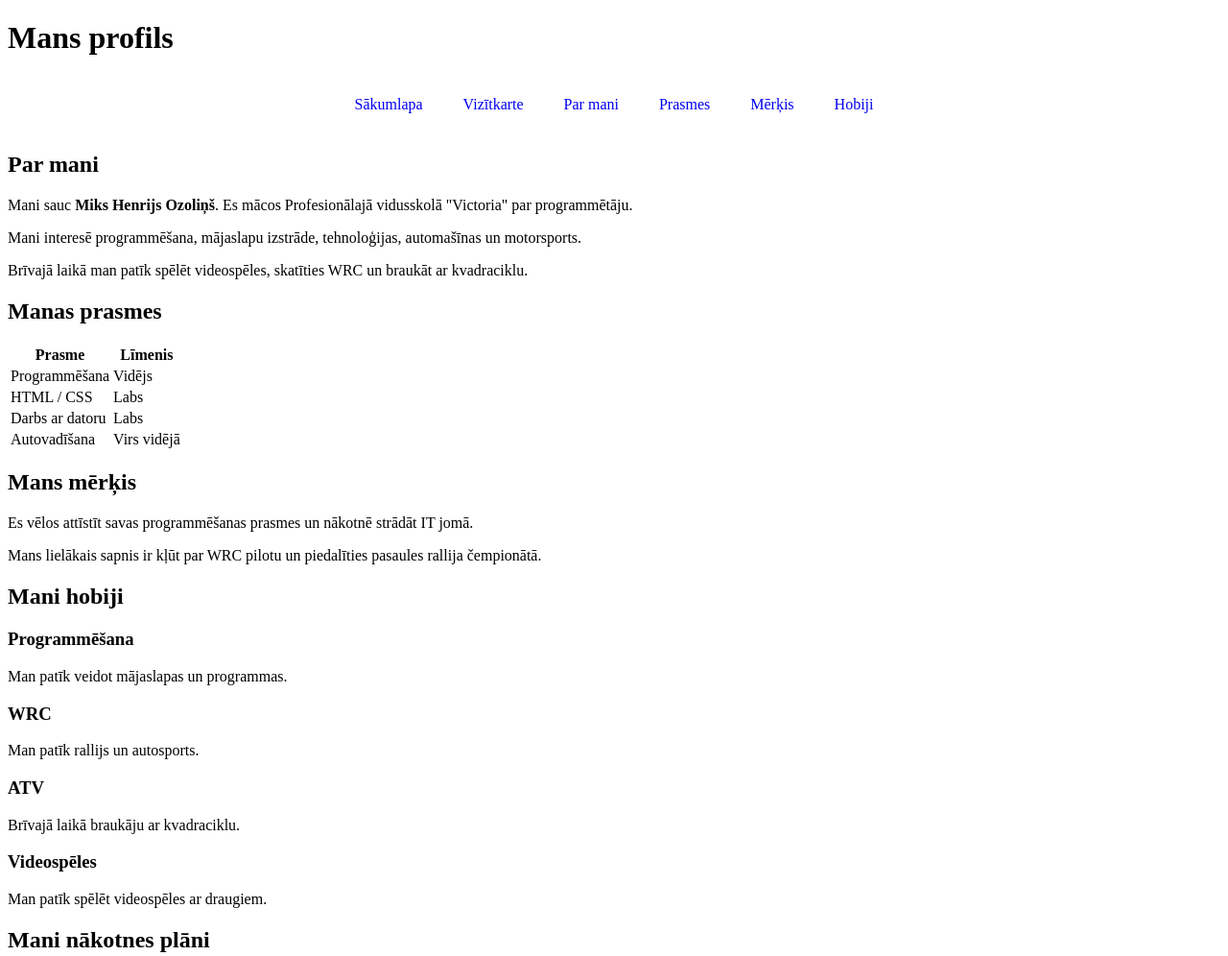
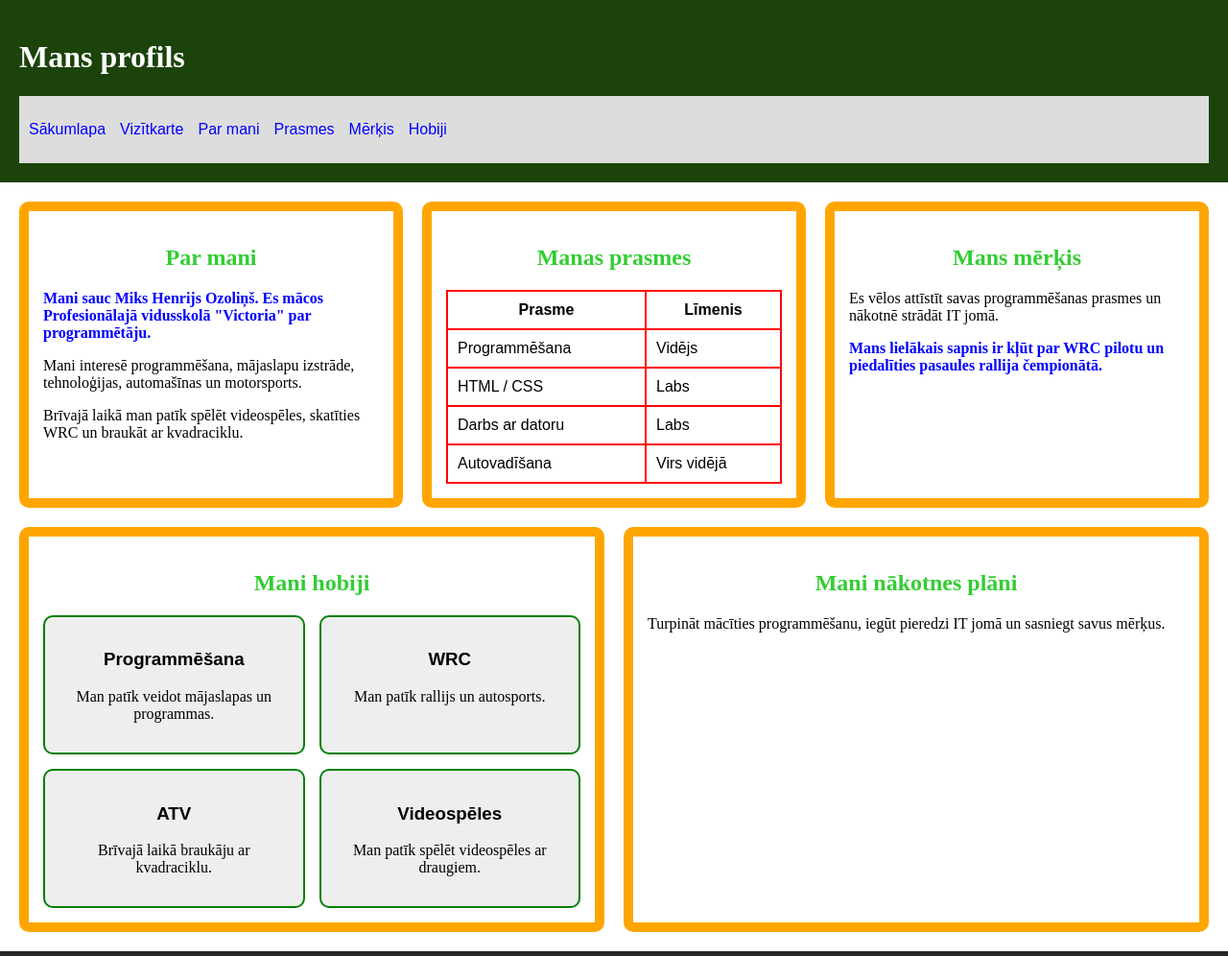
Before and after one commit to mhozolins/web_programesana_1sem_ozolins, a plain HTML site: page profils/index.html in a window 1280 px wide. Shown: the top 996 px of the page at 96% size. Drawn offline with Linux system fonts and the light colour scheme.

Commit message:
Vienots CSS dizains visam portfolio

```diff
--- a/profils/style.css
+++ b/profils/style.css
@@ -1,65 +1,117 @@
 
-.sakumlapas-kartites {
-    display: grid;
-    grid-template-columns: repeat(auto-fit, minmax(240px, 1fr));
-    gap: 20px;
-    margin-top: 20px;
+body {
+    font-family: Arial, sans-serif;
+    margin: 0;
+    background: white;
 }
 
-.sakumlapas-kartite {
-    background-color: #f5f5f5;
-    border: 2px solid orange;
-    border-radius: 8px;
+header {
+    background: rgb(27, 67, 10);
+    color: white;
     padding: 20px;
-    text-align: center;
 }
 
-.sakumlapas-kartite h3 {
-    color: #287a40;
+h1 {
+    font-family: STENCIL, serif;
 }
 
-.sakumlapas-kartite a {
-    display: inline-block;
-    background-color: #379451;
-    color: white;
-    padding: 12px 20px;
-    text-decoration: none;
-    border-radius: 5px;
-    margin-top: 10px;
-}
-
-.sakumlapas-kartite a:hover {
-    background-color: orange;
-    color: black;
+nav {
+    background: #dddddd;
+    padding: 10px;
 }
 
 nav ul {
     display: flex;
-    justify-content: center;
-    align-items: center;
     flex-wrap: wrap;
-    gap: 12px;
+    gap: 15px;
     list-style: none;
-    padding: 10px;
-    margin: 0;
-}
-
-nav li {
-    list-style: none;
+    padding: 0;
 }
 
 nav a {
-    display: inline-block;
-    padding: 10px 15px;
+    color: blue;
     text-decoration: none;
 }
 
+nav a:hover {
+    color: red;
+}
+
+main {
+    display: flex;
+    flex-wrap: wrap;
+    gap: 20px;
+    padding: 20px;
+}
+
+section {
+    flex: 1 1 350px;
+    min-width: 0;
+    border: 10px solid orange;
+    border-radius: 10px;
+    padding: 15px;
+}
+
+h2 {
+    font-family: "Times New Roman";
+    color: limegreen;
+    text-align: center;
+}
+
+p {
+    font-family: "Times New Roman";
+}
+
+.izcelts {
+    color: blue;
+    font-weight: bold;
+}
+
+table {
+    width: 100%;
+    border-collapse: collapse;
+}
+
+td, th {
+    border: 2px solid red;
+    padding: 10px;
+}
+
+.kartites {
+    display: flex;
+    flex-wrap: wrap;
+    gap: 15px;
+}
+
+.kartite {
+    flex: 1 1 150px;
+    background: #eeeeee;
+    border: 2px solid green;
+    border-radius: 10px;
+    padding: 15px;
+    text-align: center;
+}
+
+footer {
+    background: #282828;
+    color: white;
+    padding: 15px;
+}
+
+footer p {
+    color: white;
+}
+
+footer a {
+    color: lightgreen;
+}
+
 @media (max-width: 600px) {
-    .sakumlapas-kartites {
-        grid-template-columns: 1fr;
+    main {
+        padding: 10px;
     }
 
-    nav ul {
-        flex-direction: column;
+    section {
+        flex-basis: 100%;
     }
 }
--- a/style.css
+++ b/style.css
@@ -1,65 +1,64 @@
 
-.sakumlapas-kartites {
-    display: grid;
-    grid-template-columns: repeat(auto-fit, minmax(240px, 1fr));
-    gap: 20px;
-    margin-top: 20px;
+body {
+    font-family: Arial, sans-serif;
+    margin: 0;
+    background: white;
 }
 
-.sakumlapas-kartite {
-    background-color: #f5f5f5;
-    border: 2px solid orange;
-    border-radius: 8px;
-    padding: 20px;
+header {
+    background: rgb(27, 67, 10);
+    color: white;
+    padding: 25px;
     text-align: center;
 }
 
-.sakumlapas-kartite h3 {
-    color: #287a40;
+h1 {
+    font-family: STENCIL, serif;
 }
 
-.sakumlapas-kartite a {
-    display: inline-block;
-    background-color: #379451;
-    color: white;
-    padding: 12px 20px;
-    text-decoration: none;
-    border-radius: 5px;
-    margin-top: 10px;
+h2 {
+    color: limegreen;
+    font-family: "Times New Roman";
 }
 
-.sakumlapas-kartite a:hover {
-    background-color: orange;
+main {
+    padding: 30px;
+    text-align: center;
+}
+
+.kartites {
+    display: flex;
+    justify-content: center;
+    flex-wrap: wrap;
+    gap: 20px;
+    margin-top: 30px;
+}
+
+.kartite {
+    background: #eeeeee;
+    border: 3px solid orange;
+    border-radius: 10px;
+    padding: 20px;
+    width: 250px;
+}
+
+.kartite a {
+    display: inline-block;
+    background: rgb(27, 67, 10);
+    color: white;
+    padding: 10px;
+    border-radius: 5px;
+    text-decoration: none;
+}
+
+.kartite a:hover {
+    background: orange;
     color: black;
 }
 
-nav ul {
-    display: flex;
-    justify-content: center;
-    align-items: center;
-    flex-wrap: wrap;
-    gap: 12px;
-    list-style: none;
-    padding: 10px;
-    margin: 0;
+footer {
+    background: #282828;
+    color: white;
+    padding: 15px;
+    text-align: center;
 }
-
-nav li {
-    list-style: none;
-}
-
-nav a {
-    display: inline-block;
-    padding: 10px 15px;
-    text-decoration: none;
-}
-
-@media (max-width: 600px) {
-    .sakumlapas-kartites {
-        grid-template-columns: 1fr;
-    }
-
-    nav ul {
-        flex-direction: column;
-    }
-}
--- a/todo/style.css
+++ b/todo/style.css
@@ -1,39 +1,35 @@
 
 body {
     font-family: Arial, sans-serif;
-    background-color: #f4f4f4;
+    background: white;
     margin: 0;
-    padding: 40px;
 }
 
 .container {
     max-width: 500px;
-    margin: auto;
-    background: white;
-    padding: 25px;
+    margin: 50px auto;
+    padding: 20px;
+    border: 10px solid orange;
     border-radius: 10px;
-    box-shadow: 0 0 10px #ccc;
+    box-sizing: border-box;
 }
 
 h1 {
+    background: rgb(27, 67, 10);
+    color: white;
+    padding: 20px;
     text-align: center;
-}
-
-.ievade {
-    display: flex;
-    gap: 10px;
-    margin-top: 10px;
+    font-family: STENCIL, serif;
 }
 
 input {
-    flex: 1;
-    min-width: 0;
     padding: 10px;
+    max-width: 100%;
 }
 
 button {
     padding: 10px;
-    background-color: #007bff;
+    background: rgb(27, 67, 10);
     color: white;
     border: none;
     border-radius: 5px;
@@ -41,22 +37,27 @@ button {
 }
 
 button:hover {
-    background-color: #0056b3;
+    background: orange;
+    color: black;
 }
 
 ul {
+    padding: 0;
     list-style: none;
-    padding: 0;
 }
 
 li {
+    background: #eeeeee;
+    border: 2px solid green;
+    border-radius: 5px;
+    padding: 10px;
+    margin: 10px 0;
+    cursor: pointer;
     display: flex;
     justify-content: space-between;
     align-items: center;
     gap: 10px;
-    padding: 10px;
-    border-bottom: 1px solid #ddd;
-    cursor: pointer;
+    overflow-wrap: anywhere;
 }
 
 .izdarits {
@@ -65,11 +66,7 @@ li {
 }
 
 .dzest {
-    background-color: red;
-}
-
-.dzest:hover {
-    background-color: darkred;
+    background: red;
 }
 
 #zina {
```
